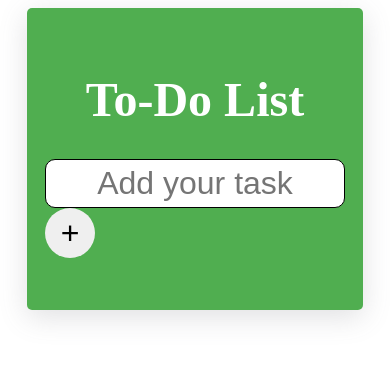
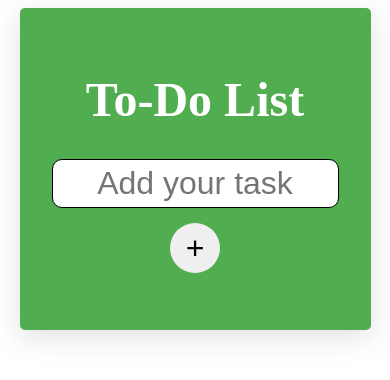
Before and after one commit to swikritipoudel/todo-list, a plain HTML site: page index.html in a window 390 px wide. Drawn offline with Linux system fonts and the light colour scheme.

Commit message:
Adjust CSS for improved responsiveness

```diff
--- a/script.js
+++ b/script.js
@@ -49,12 +49,12 @@ function createTask(taskToAdd){
     editBtn.textContent = "✏️"
     editBtn.classList.add("editBtn")
 
-    task.appendChild(checkbox)
+    taskList.appendChild(checkbox)
+    taskList.appendChild(task)
 
+    buttons.appendChild(editBtn)
     buttons.appendChild(deleteBtn)
-    buttons.appendChild(editBtn)
 
-    taskList.appendChild(task)
     taskList.appendChild(buttons)
 
 
--- a/style.css
+++ b/style.css
@@ -1,6 +1,15 @@
 *{
 box-sizing: border-box;
 }
+
+.listForm{
+   display: flex;
+    flex-wrap: wrap;
+    gap: 10px;
+    justify-content: center;
+    align-items: center;
+}
+
 .card{
    display: flex;
    flex-direction: column;
@@ -9,9 +18,8 @@ box-sizing: border-box;
    padding: 2em;
    border-radius: 5px;
    box-shadow: rgba(100, 100, 111, 0.2) 0px 7px 29px 0px;
+   width: min(90vw,500px);
    max-width: 100%;
-   min-width: 320px;
-   width: 90%;
    margin: auto;
 }
 
@@ -21,7 +29,7 @@ h1{
 }
 
 .taskInput{
-   width: 300px;
+   width: min(300px, 100%);
    font-size: 2rem;
    border-radius: 10px;
    border: 1px solid black;
@@ -36,6 +44,7 @@ button[type="submit"]{
    height: 50px;
    width: 50px;
    border: none;
+   margin: 5px;
 }
 
 .message{
@@ -46,7 +55,7 @@ button[type="submit"]{
 
 .taskList{
    box-shadow: rgba(100, 100, 111, 0.2) 0px 7px 29px 0px;
-   width: 350px;
+    width: min(350px, 100%);
    padding: 5px;
    background-color: #d3cece;
    border-radius: 10px;
```
